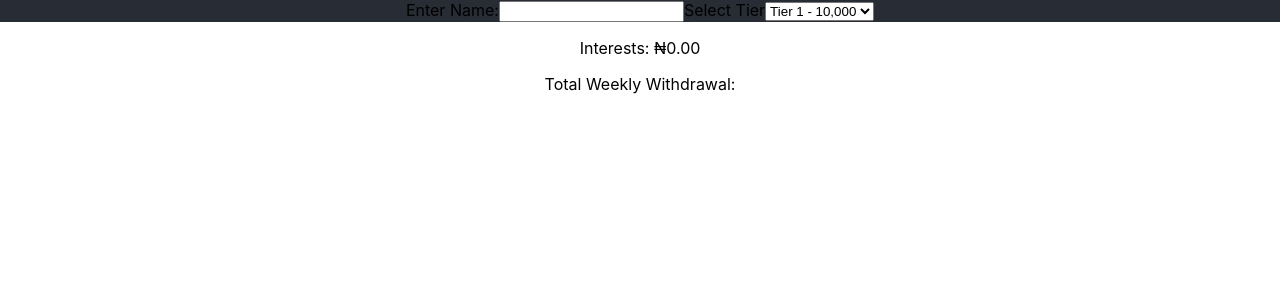
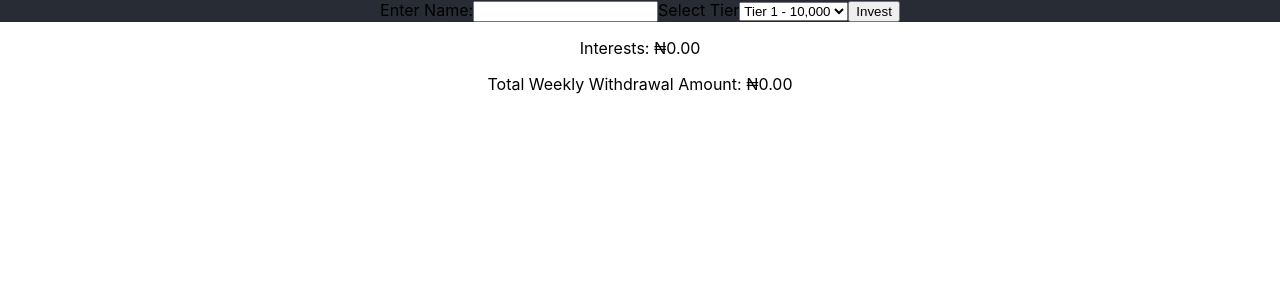
Before and after one commit to samsonosiomwan/samson-osiomwan-web3bridge-test, a React (Create React App) app: page / in a window 1280 px wide. Shown: the top 300 px of the page. Built offline with nearby package versions, Linux system fonts and the light colour scheme.

Commit message:
add withdrawer amount

```diff
--- a/src/App.js
+++ b/src/App.js
@@ -1,11 +1,13 @@
 
-import { useState } from 'react';
+import {  useEffect,  useState } from 'react';
 import './App.css';
-import { checkInterest } from './utlils/helpers';
+import { amountToWithdrawWeekly, checkInterest } from './utlils/helpers';
 
 function App() {
-
+   let users
   const [okadaRider, setOkadaRider] = useState({});
+  const [okadaRiders, setOkadaRiders] = useState({});
+  const [getAllOkadaRiders, setGetAllOkadaRiders] = useState(null);
 
   const handleChange = (event) => {
     const { id, value } = event.target;
@@ -13,6 +15,21 @@ function App() {
   }
 
   //check 5% interest on the amount to withdraw weekly
+
+
+useEffect(() => {
+   localStorage.setItem("users", JSON.stringify(okadaRider));
+   setOkadaRiders([JSON.parse(localStorage.getItem("users") || "[]")])
+  // eslint-disable-next-line
+}, []);
+
+
+   const handleInvest = async (event) => {
+    event.preventDefault();
+    await okadaRiders.push({...okadaRider});
+   }
+
+
 
 
 
@@ -34,11 +51,12 @@ function App() {
             <option value={30000}>Tier 3 - 30,000</option>
           </select>
           </label>
+          <button onClick={handleInvest}>Invest</button>
         </form>
       </div>
       <div>
          <p>Interests: <span>{checkInterest(okadaRider.tier)}</span></p>
-         <p>Total Weekly Withdrawal: <span></span></p>
+         <p>Total Weekly Withdrawal Amount: <span>{amountToWithdrawWeekly(okadaRider.tier)}</span></p>
       </div>
 
 
--- a/src/utlils/helpers.js
+++ b/src/utlils/helpers.js
@@ -33,11 +33,11 @@ export const checkInterest = (interest) => {
 
 
       if (interestRateToNumber === 10000){
-          newInterest = interestRateToNumber* 0.05.toFixed(2);
+          newInterest = (interestRateToNumber* 0.05) + interestRateToNumber; ;
       }else  if (interestRateToNumber === 20000){
-          newInterest = interestRateToNumber* 0.10.toFixed(2);
+          newInterest = (interestRateToNumber* 0.10) + interestRateToNumber;
       }else  if (interestRateToNumber === 30000){
-          newInterest = interestRateToNumber * 0.20.toFixed(2);
+          newInterest = ((interestRateToNumber* 0.20) + interestRateToNumber);
       }else newInterest = 0
 
       return formatCurrency(newInterest);
```
